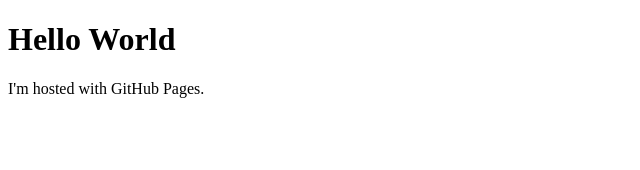
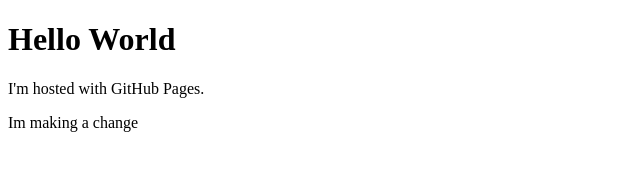
Before and after one commit to claus147/claus147.github.io, a plain HTML site: page index.html in a window 1280 px wide. Shown: the whole page, without its empty margins (0-640 px from the left). Drawn offline with Linux system fonts and the light colour scheme.

Commit message:
changes to index file

```diff
--- a/index.html
+++ b/index.html
@@ -3,5 +3,6 @@
 <body>
 <h1>Hello World</h1>
 <p>I'm hosted with GitHub Pages.</p>
+<p>Im making a change</p>
 </body>
 </html>
```
